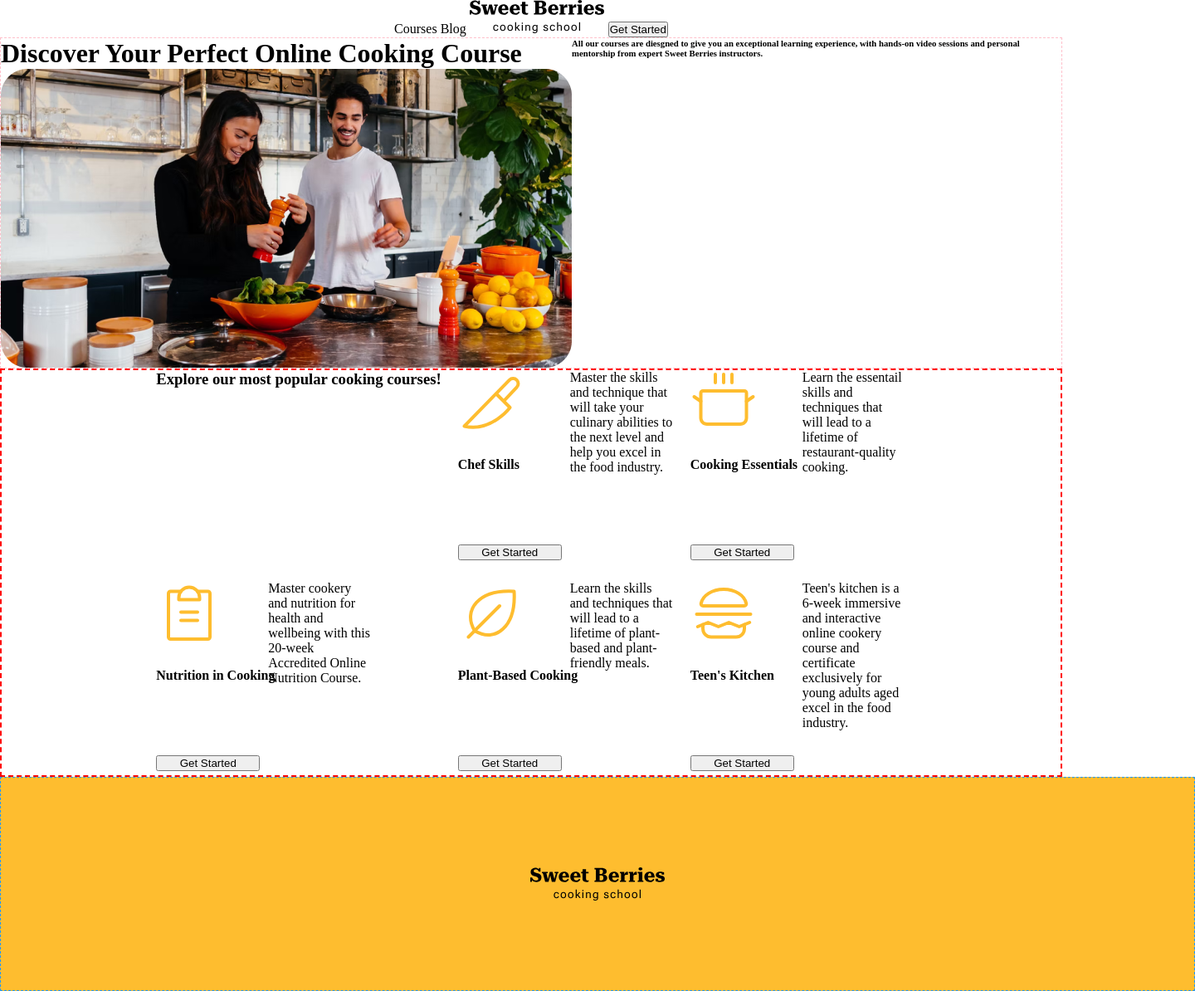
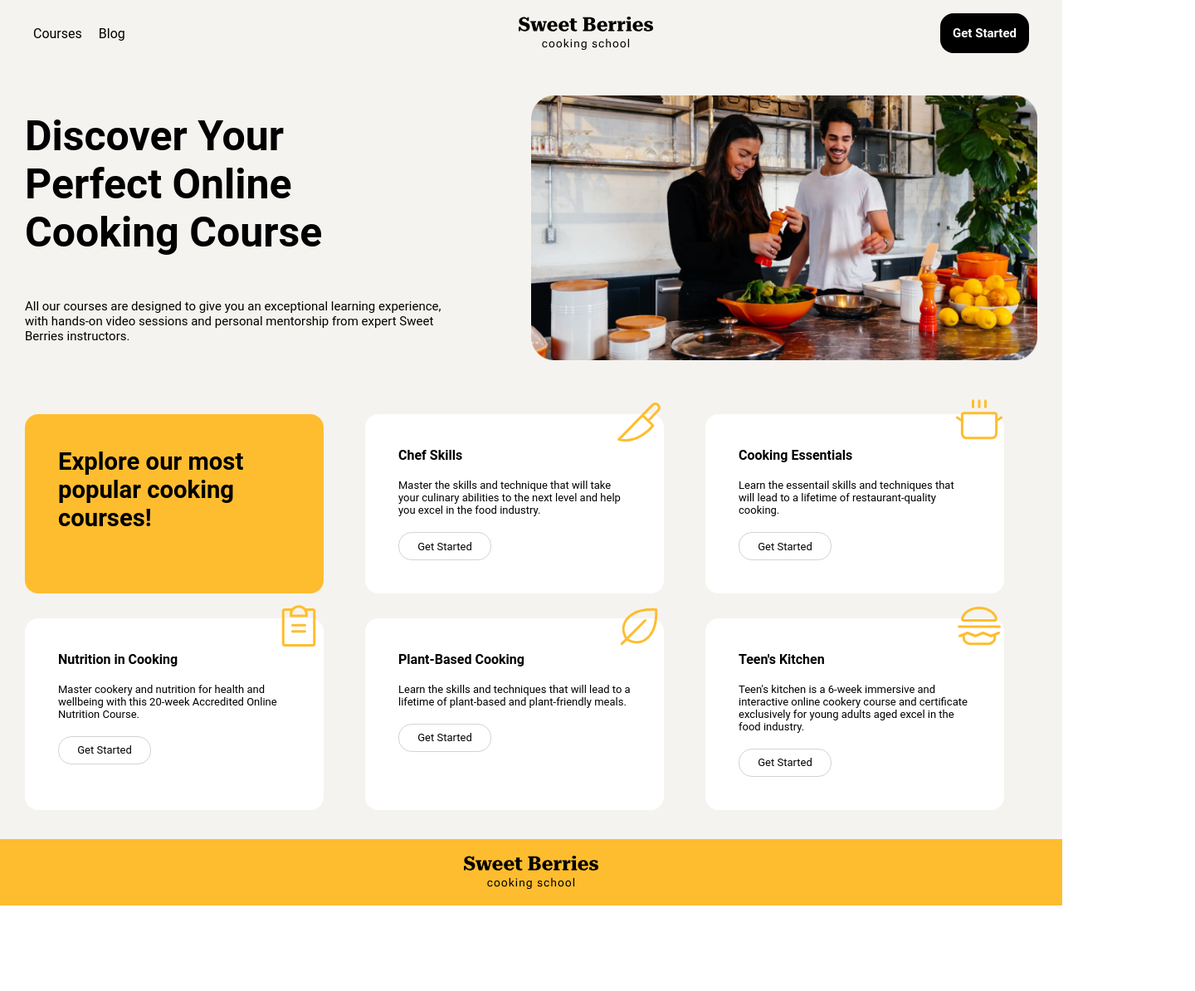
Before and after one commit to 2vamoose/sweetberrycookingschool, a plain HTML site: page index.html in a window 1280 px wide. Shown: the whole page at 83% size, 1440 px wide, since content can reach past the window. After the commit the page ends 1091 px from the top, so only its background shows below. Drawn offline with Linux system fonts and the light colour scheme.

Commit message:
added index and style file

```diff
--- a/index.html
+++ b/index.html
@@ -8,76 +8,87 @@
     <link rel="preconnect" href="https://fonts.gstatic.com" crossorigin>
     <link href="https://fonts.googleapis.com/css2?family=Roboto+Serif:opsz,wght@8..144,400;8..144,500;8..144,700&display=swap" rel="stylesheet">
     <link rel="stylesheet" href="/style.css" />
-    <script src="./script.js"></script>
+    <script src="./script.js" defer></script>
     <title>Sweet Berries Cooking School</title>
 </head>
     <body>
-        <header>
-            <div class="nav-header">
-                <a href="#">Courses</a>
-                <a href="#">Blog</a>
+        <div class="grid-container">
+        <header class="nav-header">
+                <div class="header-links">
+                    <a href="#">Courses</a>
+                    <a href="#">Blog</a>
+                </div>
                 <img src="./assets/Logo.svg" alt="Logo">
-                <button>Get Started</button>
-            </div>
+                <div class="header-button">
+                    <p>Get Started</p>
+                </div>
         </header>
+            <div class="banner-container">
 
-            <div class="banner-container">
-                <h1 class="tagline">Discover Your Perfect Online Cooking Course</h1>
-                <h6 class="description">All our courses are diesgned to give you an exceptional learning experience, with hands-on video sessions and personal mentorship from expert Sweet Berries instructors.</h2>
+                <div class="banner-text">
+                    <div class="tagline">Discover Your <br> Perfect Online <br> Cooking Course</div>
+                    <div class="description">All our courses are designed to give you an exceptional learning experience, with hands-on video sessions and personal mentorship from expert Sweet Berries instructors.</div>
+                </div>
+
                 <img src="./assets/cooking.png" alt="cooking">
             </div>
 
-        <main>
-            <div class="card-container">
-                <div class="class-starter">
+        <main class="card-container">
+
+            <div class="class-starter">
                     <h3>Explore our most popular cooking courses!</h3>
                 </div>
 
-                <div class="class-1">
-                    <h4>Chef Skills</h4>
-                    <div class="knife">
+                <div class="class">
+                    <div class="course">Chef Skills</div>
+                    <br>
+                    <div class="card-icon">
                         <img src="./assets/knife.svg"></div>
-                    <p>Master the skills and technique that will take your culinary abilities to the next level and help you excel in the food industry.</p>
-                    <button>Get Started</button>
+                    <div class="detail">Master the skills and technique that will take your culinary abilities to the next level and help you excel in the food industry.</div>
+                    <br>
+                    <div class="button">Get Started</div>
                 </div>
 
-                <div class="class-2">
-                    <h4>Cooking Essentials</h4>
-                    <div class="cooking-pot">
+                <div class="class">
+                    <div class="course">Cooking Essentials</div><br>
+                    <div class="card-icon">
                         <img src="./assets/cooking-pot.svg"></div>
-                    <p>Learn the essentail skills and techniques that will lead to a lifetime of restaurant-quality cooking.</p>
-                    <button>Get Started</button>
+                        <div class="detail">Learn the essentail skills and techniques that will lead to a lifetime of restaurant-quality cooking.</div>
+                        <br>
+                        <div class="button">Get Started</div>
                 </div>
 
-                <div class="class-3">
-                    <h4>Nutrition in Cooking</h4>
-                    <div class="clipboard-text">
+                <div class="class">
+                    <div class="course">Nutrition in Cooking</div><br>
+                    <div class="card-icon">
                         <img src="./assets/clipboard-text.svg"></div>
-                    <p>Master cookery and nutrition for health and wellbeing with this 20-week Accredited Online Nutrition Course.</p>
-                    <button>Get Started</button>
+                        <div class="detail">Master cookery and nutrition for health and wellbeing with this 20-week Accredited Online Nutrition Course.</div>
+                        <br>
+                        <div class="button">Get Started</div>
                 </div>
 
-                <div class="class-4">
-                    <h4>Plant-Based Cooking</h4>
-                    <div class="leaf">
+                <div class="class">
+                    <div class="course">Plant-Based Cooking</div><br>
+                    <div class="card-icon">
                         <img src="./assets/leaf.svg"></div>
-                    <p>Learn the skills and techniques that will lead to a lifetime of plant-based and plant-friendly meals.</p>
-                    <button>Get Started</button>
+                        <div class="detail">Learn the skills and techniques that will lead to a lifetime of plant-based and plant-friendly meals.</div>
+                        <br>
+                        <div class="button">Get Started</div>
+                </div>
 
-                </div><div class="class-5">
-                    <h4>Teen's Kitchen</h4>
-                    <div class="hamburger">
+                <div class="class">
+                    <div class="course">Teen's Kitchen</div><br>
+                    <div class="card-icon">
                         <img src="./assets/hamburger.svg"></div>
-                    <p>Teen's kitchen is a 6-week immersive and interactive online cookery course and certificate exclusively for young adults aged excel in the food industry.</p>
-                    <button>Get Started</button>
+                        <div class="detail">Teen's kitchen is a 6-week immersive and interactive online cookery course and certificate exclusively for young adults aged excel in the food industry.</div>
+                        <br>
+                        <div class="button">Get Started</div>
                 </div>
-            </div>
         </main>
-
             <div class="footer">
                 <img src="./assets/Logo.svg" alt="Logo">
             </div>
         </div>
-
+    </div>
     </body>
 </html>
--- a/style.css
+++ b/style.css
@@ -6,69 +6,105 @@
 /* Specifies the behavior of the 'width' and 'height' of properties */
 
 body {
-    font-family: Roboto sans-serif;
+  font-family: 'Roboto', serif;
 }
 
 p {
-    font-family: Roboto sans-serif;
+  font-family: 'Roboto', sans-serif;
 }
 
 .grid-container {
     display: grid;
     background-color: #F5F3EF;
     grid-gap: 5px;
-    grid-template: repeat (10, auto) / repeat (3, auto);
+    grid-template-rows: 80px auto auto 80px;
+    grid-template-columns: repeat(3, 1fr);
     grid-template-areas:
       "header header header"
-      "banner banner"
-      "card-container card-container"
+      "banner banner banner"
+      "card-container card-container card-container"
       "footer footer footer";
-    border: 1px dashed #1E96FF;
 }
 
-header {
+.nav-header {
   display: flex;
-  justify-content: center;
+  justify-content: space-between;
   align-items: center;
+  grid-area: header;
+  width: 100%;
+  padding: 40px;
+}
+
+.header-links{
+  display: flex;
+  gap: 20px;
+  width: 20%;
+}
+
+
+.header-button {
+  padding: 15px;
+  background-color: black;
+  color: white;
+  border: none;
+  border-radius: 16px;
+  font-size: 15px;
+  font-weight: bold;
+  cursor: pointer;
 }
 
 a {
   text-decoration: none;
   color: black;
+  border: none;
 }
 
 .banner-container {
   display: grid;
   grid-template-columns: 1fr 1fr;
-  border: 1px dashed pink;
+  grid-area: banner;
+  padding: 30px;
 }
 
-.banner img {
-  display: grid;
-  justify-content: end;
-  width: 60%;
-  height: 60%;
-  border: 1px dashed green;
+.banner-text {
+  display: flex;
+  flex-direction: column;
+  justify-content: space-evenly;
 }
 
-main {
-  display: flex;
-  justify-content: center;
-  border: 2px dashed red;
+.tagline {
+  font-size: 50px;
+  font-weight: bold;
+}
+
+.description {
+  padding-top: 5%;
+  padding-right: 15%;
+  font-size: 15px;
+  font-family: "Roboto", sans-serif;
+}
+
+.banner-container img {
+  width:100%;
 }
 
 .card-container {
   display: grid;
-  grid-template: auto / repeat (3, auto);
-  grid-template-areas:
-  "class-starter class-1 class-2"
-  "class-3 class-4 class-5";
-  gap: 20px 20px;
+  grid-template-columns: repeat(3, 1fr);
+  gap: 30px 10px;
+  grid-area: card-container;
+  padding: 30px;
 }
 
 .class-starter {
   display: grid;
   gap: 5px 10px;
+  padding: 15px;
+  background-color: #FEBD2F;
+  border-radius: 16px;
+  width: 90%;
+  padding: 10%;
+  font-size: 25px;
 }
 
 h4 {
@@ -83,20 +119,50 @@ h4 {
   grid-area: button;
 }
 
-.class-1,
-.class-2,
-.class-3,
-.class-4,
-.class-5 {
-  display: grid;
-  grid-template-columns: 125px 125px;
-  grid-template-rows: 100px 100px;
-  grid-template-areas:
-  "image image"
-  "name name"
-  "description description"
-  "button button";
-  gap: 5px 10px;
+.class{
+  display: flex;
+  flex-direction: column;
+  background-color: #FFFFFF;
+  border-radius: 16px;
+  width: 90%;
+  padding:10%;
+  position: relative;
+
+}
+.course{
+  display: flex;
+  justify-content: flex-start;
+  font-weight: bold;
+}
+
+.detail {
+  display: flex;
+  font-family: "Roboto", sans-serif;
+  font-size: small;
+}
+
+.card-icon{
+  width: 60px;
+  height: 60px;
+  position: absolute;
+  right: 0;
+  top: -20px;
+}
+
+.card-icon img{
+  width: 100%;
+}
+
+.button {
+  display: flex;
+  width: 40%;
+  justify-content: center;
+  border-radius: 16px;
+  border: 1px solid lightgray;
+  font-family: "Roboto", sans-serif;
+  font-size: small;
+  cursor: pointer;
+  padding: 3%;
 }
 
 .footer {
@@ -106,9 +172,17 @@ h4 {
   justify-content: center;
   align-items: center;
   background-color: #FEBD2F;
-  height: 80px;
-  width: 1440px;
-  padding-top: 10%;
-  padding-bottom: 10%;
-  border: 1px dashed #1E96FF;
 }
+
+@media (max-width: 768px) {
+.grid-container {
+  grid-template-columns: repeat(2, 1fr);
+  grid-column: 1/-1;
+  }
+}
+
+@media (max-width: 468px) {
+  .grid-container {
+    grid-template-columns: 1fr;
+    }
+}
```
